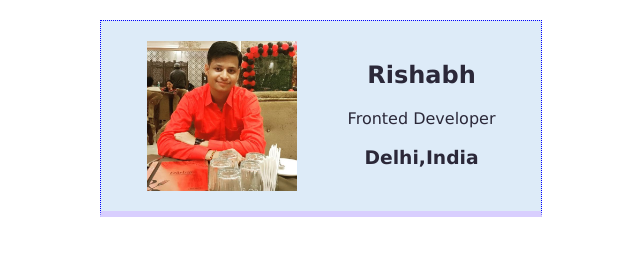
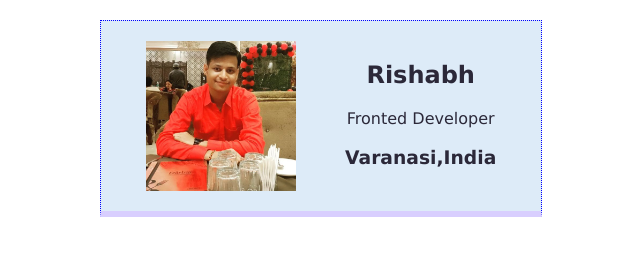
Before and after one commit to rishabhgithubrit/business-2, a plain HTML site: page index.html in a window 1280 px wide. Shown: the whole page, without its empty margins (319-959 px from the left). Drawn offline with Linux system fonts and the light colour scheme.

Commit message:
Update index.html

```diff
--- a/index.html
+++ b/index.html
@@ -13,7 +13,7 @@
     <div>
     <h2>Rishabh</h2>
     <p>Fronted Developer</p>
-    <h3>Delhi,India</h3>
+    <h3>Varanasi,India</h3>
     </div>
     </div>
 </body>
```
